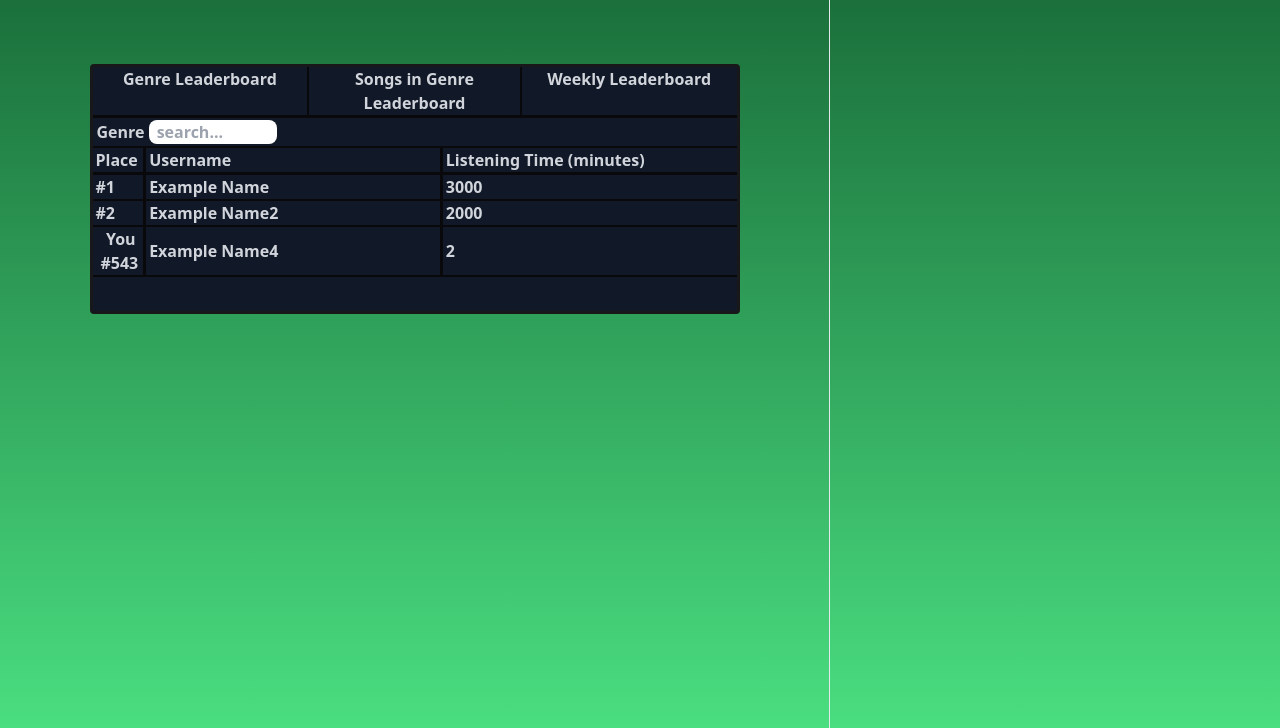
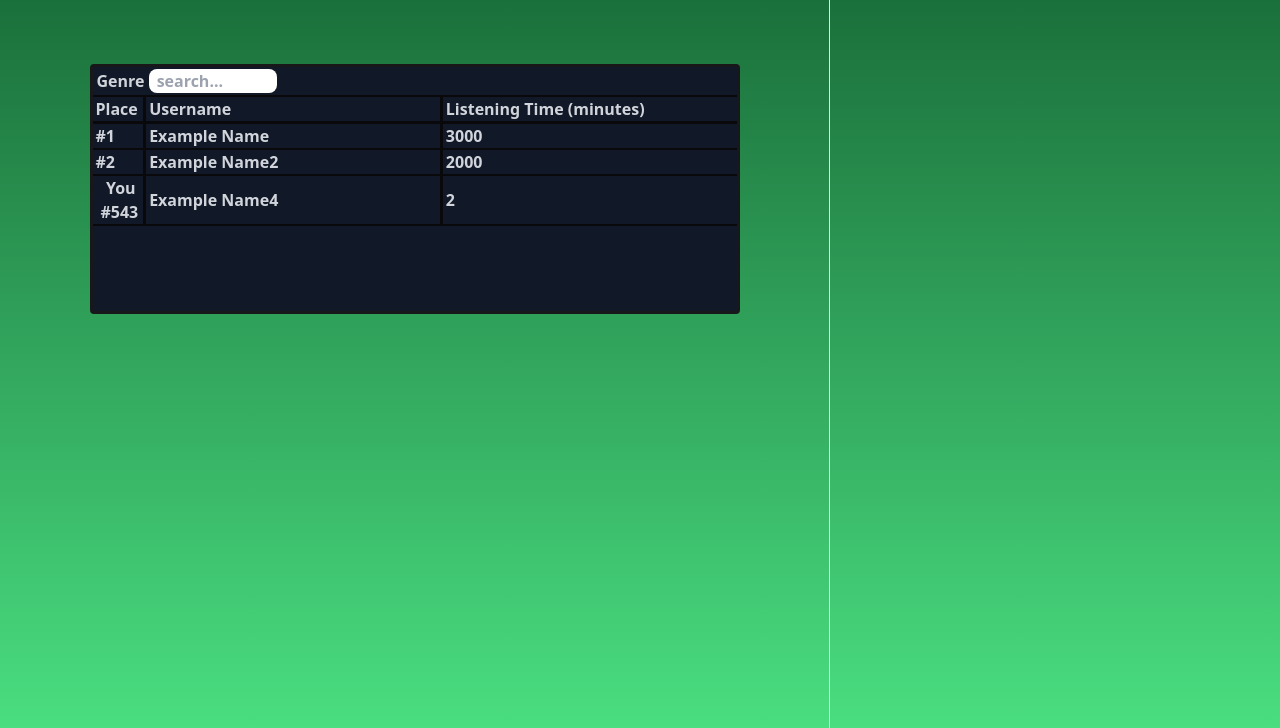
Before and after one commit to DC0400/WAD2_12B_Group_Project, a Django app: page /rankedify/home in a window 1280 px wide. Shown: the part 72-800 px from the top of the page. Run offline with Django 3.2, Linux system fonts and the light colour scheme; some libraries are stand-ins or nearby versions.

Commit message:
Removed leaderboard buttons

```diff
--- a/templates/rankedify/home.html
+++ b/templates/rankedify/home.html
@@ -5,17 +5,7 @@
 {% block main-body %}
 <div class="page-splitter">
     <section class="leaderboard-container">
-        <div class="leaderboard-categories">
-            <div class="leaderboard-categories-option rounded-tl">
-                Genre Leaderboard
-            </div>
-            <div class="leaderboard-categories-option border-zinc-950 border-l-[2px] border-r-[2px]">
-                Songs in Genre Leaderboard
-            </div>
-            <div class="leaderboard-categories-option rounded-tr">
-                Weekly Leaderboard
-            </div>
-        </div>
+
         <div class="leaderboard-search">
             Genre <input placeholder="search..." type="text" class="leaderboard-search-box" />
         </div>
@@ -38,11 +28,11 @@
                 </li>
 
             </ul>
-                <li class="leaderboard-entry leaderboard-entry-user">
+                <div class="leaderboard-entry leaderboard-entry-user">
                     <span class="leaderboard-position text-center"> <span class="text-center">You</span> <br> #543</span>
                     <span class="leaderboard-username pt-[12px]">Example Name4</span>
                     <span class="leaderboard-listening-time pt-[12px]">2</span>
-                </li>
+                </div>
         </div>
     </section>
 
```
